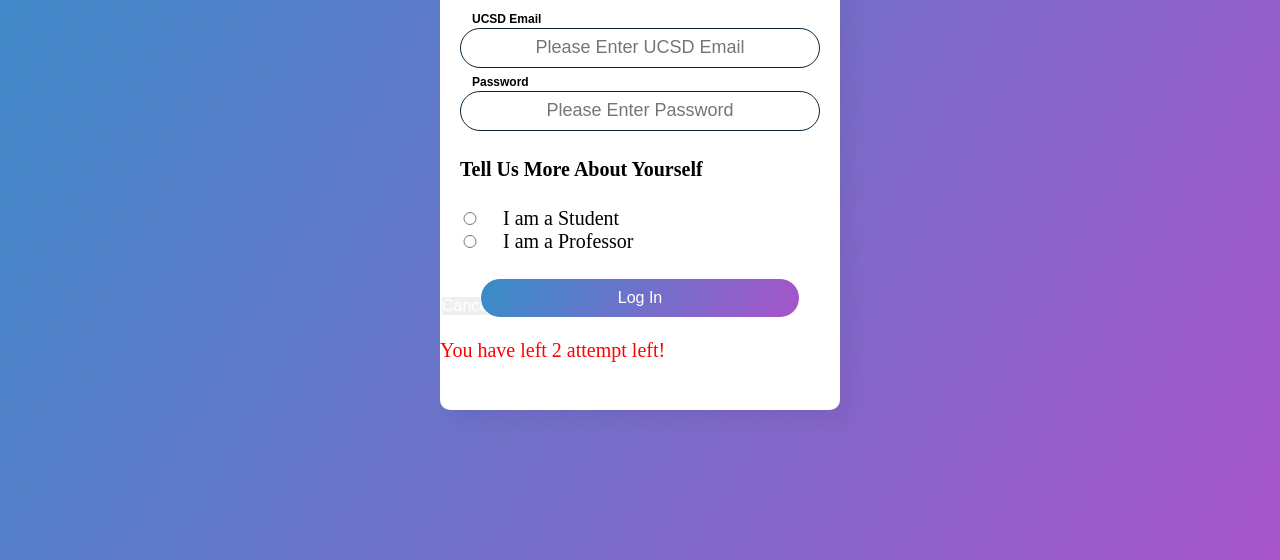
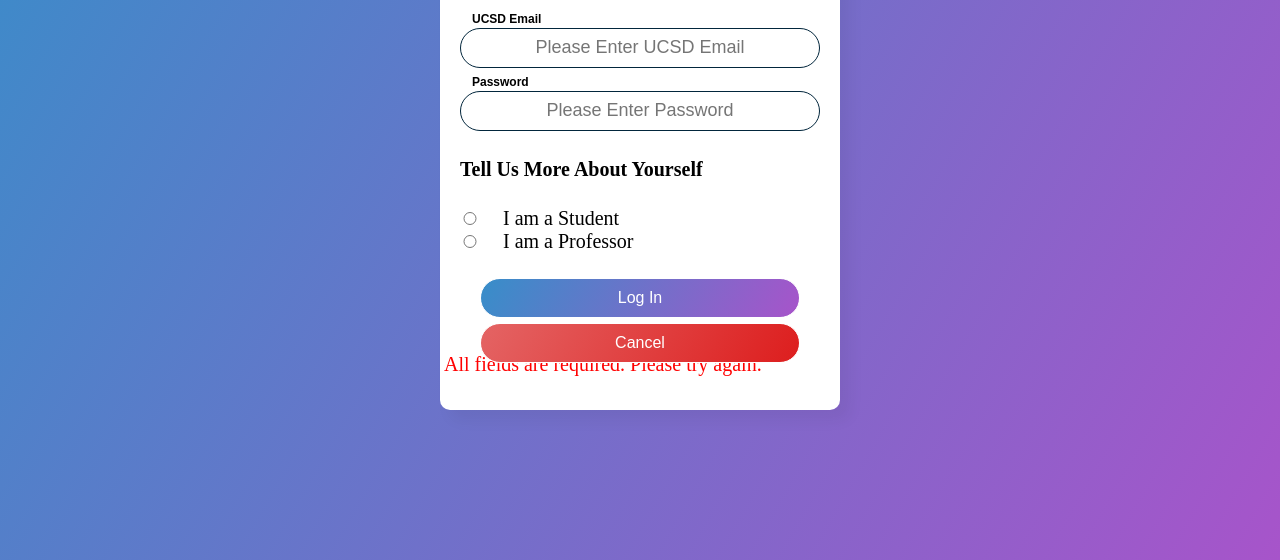
Before and after one commit to naseralemi12/Professor-Feedback-App, a plain HTML site: page assets/html/login.html in a window 1280 px wide. Both pictures are taken after a click on the button "Log In". Shown: the part 240-800 px from the top of the page. Drawn offline with Linux system fonts and the light colour scheme.

Commit message:
fixed the cancel button in css and html,

```diff
--- a/assets/html/login.html
+++ b/assets/html/login.html
@@ -25,7 +25,7 @@
         <!-- FORM ELEMENT HERE-->
         <form action="VERIFYLOGINFILE" target="_self">
 
-            <label for="umail"><b>UCSD Email</b></label>
+            <label for="umail" id="emailLabel"><b>UCSD Email</b></label>
             <input type="text" id="emailInput" placeholder="Please Enter UCSD Email" name="umail" required>
 
             <label for="pwd"><b>Password</b></label>
@@ -36,7 +36,7 @@
             <input type="radio" id="professor" name="usertype" value="professor">
             <label for="professor">I am a Professor</label><br>
             <button id="logInButton" type="button" class="logIN">Log In</button>
-        <button onclick="history.back()">Cancel</button>
+            <button id="cancelButton" onclick="history.back()">Cancel</button>
         </form>
         <p id="warningMessage" style="color: red"></p>
 </body>
--- a/assets/scripts/authentication.js
+++ b/assets/scripts/authentication.js
@@ -23,10 +23,11 @@
         } else if (emailElement.value == "powell@ucsd.edu" && passwordElement.value == "cse110" && radioProfessorElement.checked) {
             window.location = "professor_feedback_view.html"; // Redirecting to other page.
             return false;
+        } else if (emailElement.value == "" || passwordElement.value == "" || !(radioStudentElement.checked || radioProfessorElement.checked)) {
+            warningMessage.innerHTML = "All fields are required. Please try again.";
         } else {
             attempt--; // Decrementing by one.
-            warningMessage.innerHTML = "You have left " + attempt + " attempt left!";
-            //alert("You have left " + attempt + " attempt;");
+            warningMessage.innerHTML = "You have " + attempt + " attempt(s) left!";
             // Disabling fields after 3 attempts.
             if (attempt == 0) {
                 document.getElementById("emailElement").disabled = true;
--- a/assets/styles/login.css
+++ b/assets/styles/login.css
@@ -1,11 +1,12 @@
-html, body {
+html,
+body {
     margin: 0;
     padding: 0;
 }
 
 html {
     font-size: 20px;
-  background: linear-gradient(120deg,#378ec9, #a754ca);
+    background: linear-gradient(120deg, #378ec9, #a754ca);
     height: 100vh;
     overflow: hidden;
 }
@@ -16,11 +17,11 @@
 }
 
 form {
-    display:inline;
+    display: inline;
     border: none;
 }
 
-.center{
+.center {
     position: absolute;
     top: 50%;
     left: 50%;
@@ -29,10 +30,11 @@
     height: 500px;
     background: white;
     border-radius: 10px;
-  box-shadow: 10px 10px 15px rgba(0,0,0,0.05);
+    box-shadow: 10px 10px 15px rgba(0, 0, 0, 0.05);
 }
 
-input[type=text], input[type=password] {
+input[type=text],
+input[type=password] {
     width: 100%;
     padding: 12px 20px;
     margin: 8px 0;
@@ -41,24 +43,25 @@
     box-sizing: border-box;
 }
 
-h1{
+h1 {
     text-align: center;
     font-size: 38px;
 }
 
-h4{
+h4 {
     padding-left: 20px;
     font-size: 20px;
 }
 
-#student, #professor{
+#student,
+#professor {
     width: 50px;
 }
 
-#logInButton{
+#logInButton {
     top: 25px;
     position: relative;
-  background: linear-gradient(120deg,#378ec9, #a754ca);
+    background: linear-gradient(120deg, #378ec9, #a754ca);
     border-radius: 25px;
     border: 1px solid;
     text-align: center;
@@ -69,42 +72,43 @@
     bottom: 10px;
 }
 
-#logInButton:hover{
+#logInButton:hover {
     border-color: #2691d9;
     transition: .25s;
 }
 
-#cancelbutton{
-  top: 40px;
+#cancelButton {
+    top: 30px;
     position: relative;
-  background: linear-gradient(120deg,#e46464, #dd1e1e);
+    background: linear-gradient(120deg, #e46464, #dd1e1e);
     border-radius: 25px;
     border: 1px solid;
     text-align: center;
-  width: 40%;
-  height: 50px;
+    width: 80%;
+    height: 40px;
     margin: auto;
     display: block;
+    bottom: 10px;
 }
 
-#cancelbutton:hover{
+#cancelButton:hover {
     border-color: #e51313;
     transition: .25s;
 }
 
-label[for=umail]{
+#emailLabel {
     font-family: Arial;
     font-size: 12px;
     padding-left: 32px;
 }
 
-label[for=pwd]{
+label[for=pwd] {
     font-family: Arial;
     font-size: 12px;
     padding-left: 32px;
 }
 
-input[type=password]{
+input[type=password] {
     text-align: center;
     margin: auto;
     display: block;
@@ -119,7 +123,7 @@
     outline: none;
 }
 
-input[type=text]{
+input[type=text] {
     text-align: center;
     margin: auto;
     display: block;
@@ -141,3 +145,7 @@
     font-size: 16px;
     margin: 4px 2px;
 }
+
+#warningMessage {
+    padding-left: 1%;
+}
```
Lines whose indentation alone changed are shown as unchanged.
